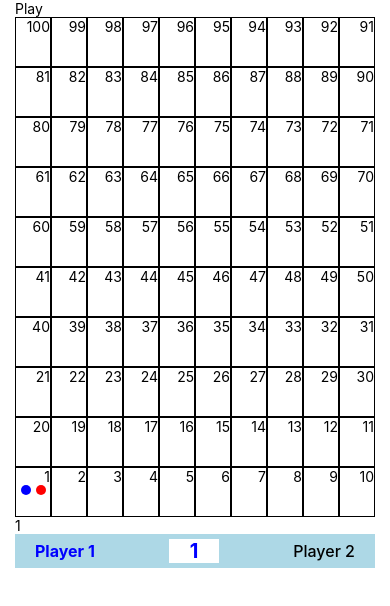
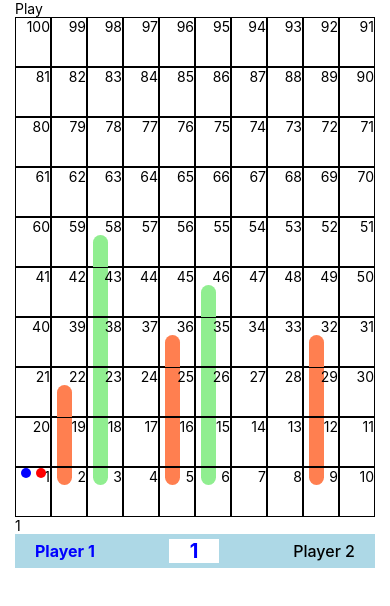
Before and after one commit to srikanth41684/snakeAndLadder, a React Native app: screen /home in a window 390 px wide. Shown: the top 606 px of the page. Built offline with nearby package versions, Linux system fonts and the light colour scheme.

Commit message:
snakes added

```diff
--- a/scr/main/screens/HomeScreen.js
+++ b/scr/main/screens/HomeScreen.js
@@ -146,7 +146,7 @@ const HomeScreen = () => {
     if (commObj.player1In == true && commObj.player1Count + randomNum <= 100) {
       setCommObj(prev => ({
         ...prev,
-        player1Count: commObj.player1Count + randomNum,
+        player1Count: commObj.player1Count + 5,
       }));
     }
   }
@@ -235,11 +235,62 @@ const HomeScreen = () => {
                   }}>
                   <Text>{item.number}</Text>
                 </View>
+                {item.number == 22 && (
+                  <View
+                    style={{
+                      width: 15,
+                      height: 100,
+                      backgroundColor: 'coral',
+                      borderRadius: 20 / 2,
+                      marginLeft: 5,
+                    }}></View>
+                )}
+                {item.number == 36 && (
+                  <View
+                    style={{
+                      width: 15,
+                      height: 150,
+                      backgroundColor: 'coral',
+                      borderRadius: 20 / 2,
+                      marginLeft: 5,
+                    }}></View>
+                )}
+                {item.number == 32 && (
+                  <View
+                    style={{
+                      width: 15,
+                      height: 150,
+                      backgroundColor: 'coral',
+                      borderRadius: 20 / 2,
+                      marginLeft: 5,
+                    }}></View>
+                )}
+                {item.number == 46 && (
+                  <View
+                    style={{
+                      width: 15,
+                      height: 200,
+                      backgroundColor: 'lightgreen',
+                      borderRadius: 20 / 2,
+                      marginLeft: 5,
+                    }}></View>
+                )}
+                {item.number == 58 && (
+                  <View
+                    style={{
+                      width: 15,
+                      height: 250,
+                      backgroundColor: 'lightgreen',
+                      borderRadius: 20 / 2,
+                      marginLeft: 5,
+                    }}></View>
+                )}
                 <View
                   style={{
                     flexDirection: 'row',
                     gap: 5,
                     marginLeft: 5,
+                    position: 'absolute'
                   }}>
                   {item.number == 1 && commObj.player1In == false && (
                     <View
```
